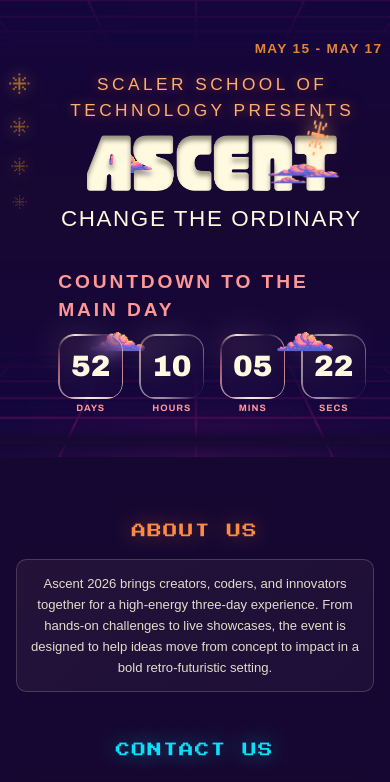
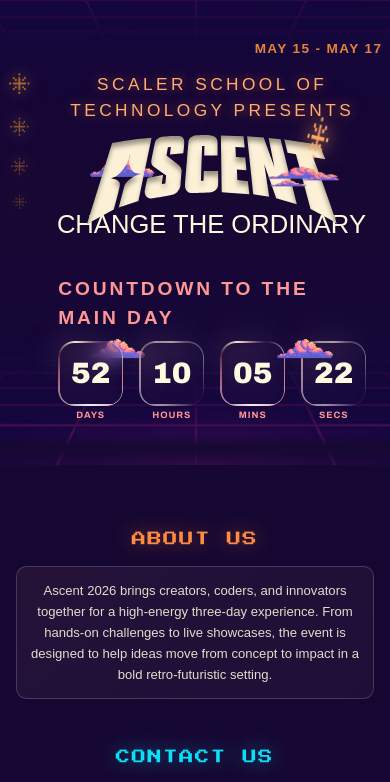
Before and after one commit to Ascent-2026/ascent, a Next.js app: page /home in a window 390 px wide. Shown: the top 782 px of the page. Built offline with nearby package versions, Linux system fonts and the light colour scheme; no server answers; a web font is replaced by a local one.

Commit message:
Updated to new logo

```diff
--- a/components/channels/HomeChannel.tsx
+++ b/components/channels/HomeChannel.tsx
@@ -129,7 +129,7 @@
                   </p>
                   <div className={styles.mainTitle}>
                     <Image
-                      src="/assets/MainLogo.png"
+                      src="/assets/MainLogo2.svg"
                       alt="ASCENT"
                       width={800}
                       height={200}
--- a/styles/homepage.module.css
+++ b/styles/homepage.module.css
@@ -203,11 +203,11 @@
 
 .subtitle {
   font-family: var(--font-jersey25);
-  font-size: clamp(1rem, 1.4rem, 1.5rem);
+  font-size: clamp(1.2rem, 1.6rem, 1.8rem);
   color: #ffffe7;
   text-align: center;
-  letter-spacing: 0.1rem;
   margin-left: -0.5%;
+  margin-top: -10%;
 }
 
 .decorativeStar {
```
Also changed, not shown: public/assets/MainLogo2.svg (added).
